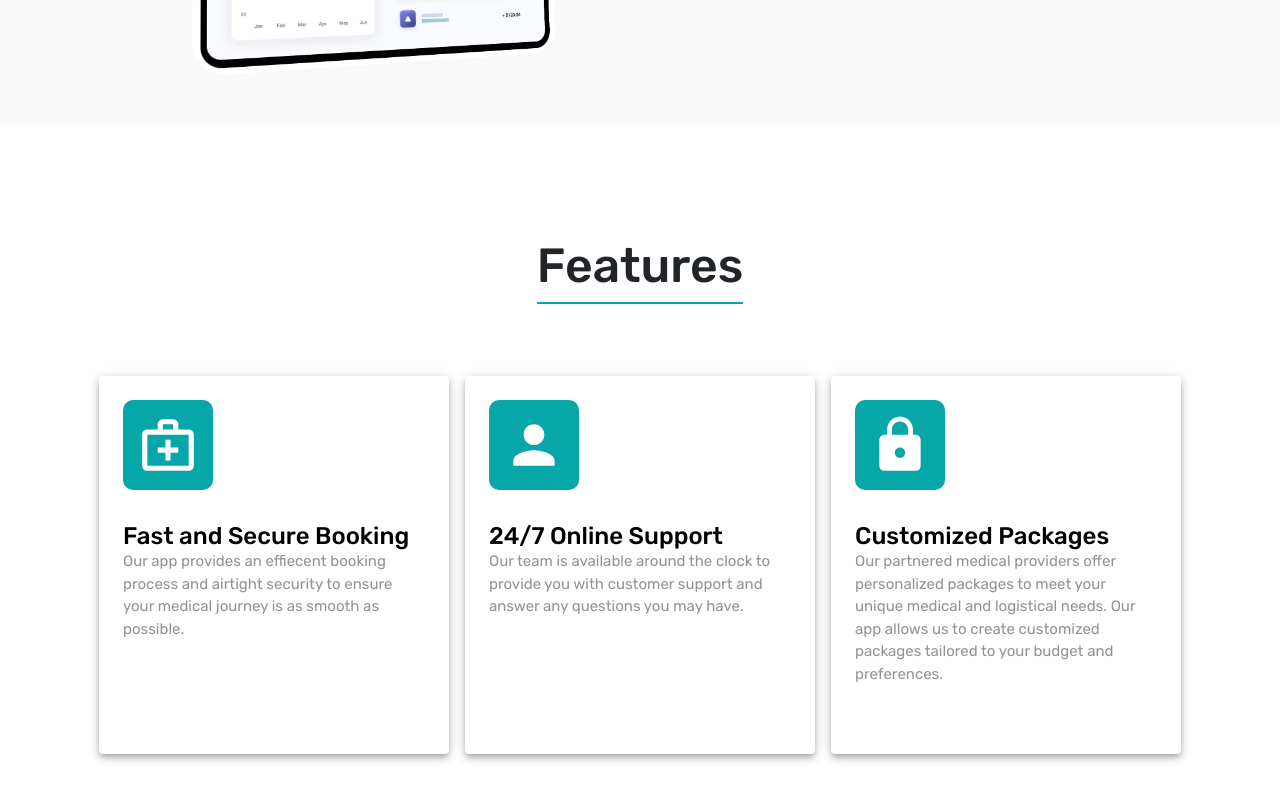
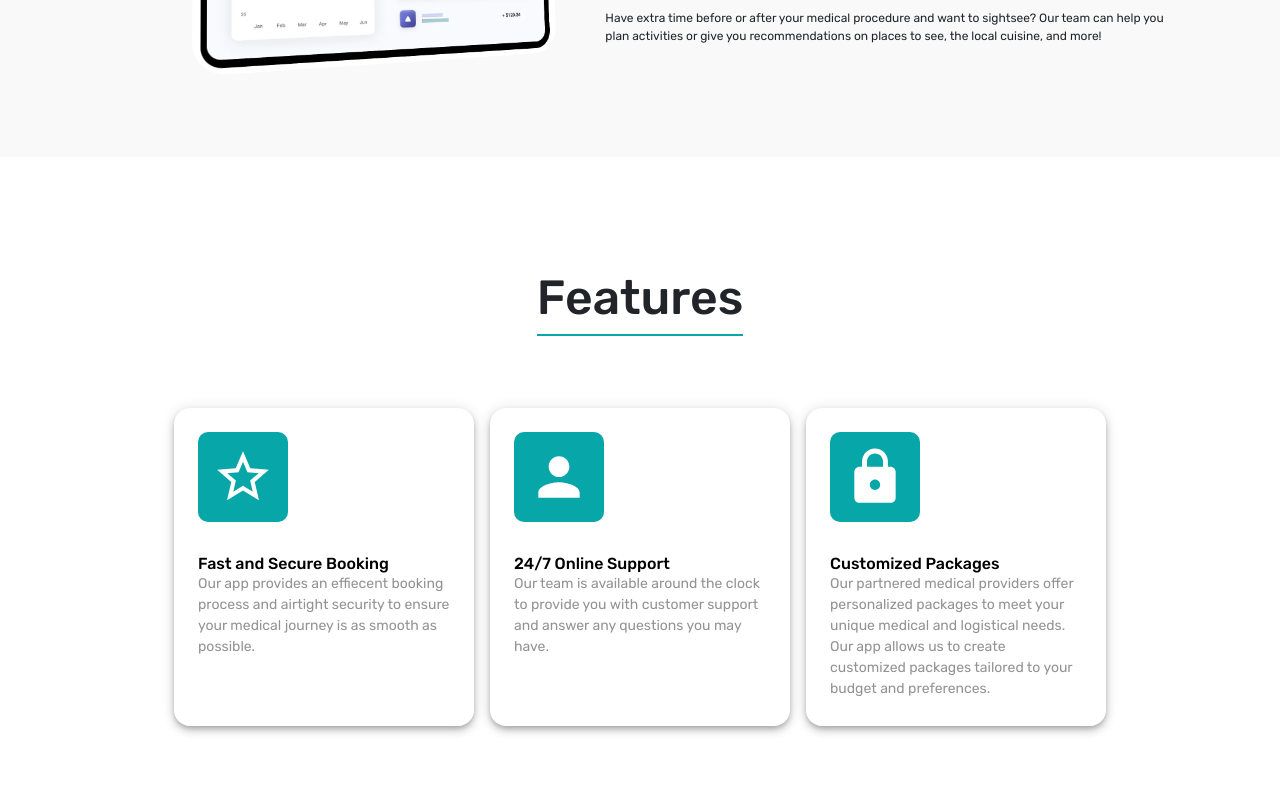
Before and after one commit to soniaFarhan/healthhop, a React (Create React App) app: page /Home in a window 1280 px wide. Shown: the part 5930-6730 px from the top of the page. Built offline with nearby package versions, Linux system fonts and the light colour scheme.

Commit message:
home set

```diff
--- a/src/App.css
+++ b/src/App.css
@@ -12,6 +12,9 @@ body{
 
 .fs_10px{
   font-size: 10px !important;
+}
+.fs_25px {
+  font-size: 25px!important;
 }
 .white_space{
   white-space: nowrap;
@@ -152,7 +155,6 @@ color: #FFFFFF;
 background-color: #07A6A9;
 color: #FFFFFF !important;
  border-radius: 10px;
-
  width: 100%;
  height: 100%;
 
@@ -166,9 +168,6 @@ color: #FFFFFF !important;
 .card-content {
   /* Styles for the card content when the card is hovered */
   pointer-events: none; /* Disable mouse events on the content */
-}
-.fs_14px{
-  font-size: 14px;
 }
 .white_space{
   white-space: nowrap;
--- a/src/components/Login.jsx
+++ b/src/components/Login.jsx
@@ -42,7 +42,7 @@ const Login = ({ role }) => {
 
   return (
     <Box className='d-flex justify-content-center align-items-center layout'>
-    <Box className=' col-md-4' elevation={6} component={Paper} sx={{ p: 4 }}>
+    <Box className=' col-md-3 rounded-4   ' elevation={6} component={Paper} sx={{ p: 4 }}>
       <Typography className='text-center' variant="h5"  fontWeight="bold" mb={2}>
         Login
       </Typography>
@@ -89,11 +89,11 @@ const Login = ({ role }) => {
             </Link>
           </Grid>
 
-          {/* <Typography  variant="h5"  fontWeight="bold" my={2}>
-        </Typography> */}
-          <Link className='text-center text_color' to={`/Home?method=${method}`}>
-        hjhjhj
+        <Box className='d-flex justify-content-center w-100'>
+          <Link className='text-center text_color my-3 fs_25px' to={`/Home?method=${method}`} style={{textDecoration:'none'}}>
+           Register
           </Link>
+        </Box>
 
         </Grid>
       </form>
--- a/src/pages/Home.jsx
+++ b/src/pages/Home.jsx
@@ -8,6 +8,7 @@ import Box from "@mui/material/Box";
 import Slider from "@mui/material/Slider";
 import { Avatar, Container, Grid, Paper, Rating, TextField } from "@mui/material";
 import { Lock, MedicalServicesOutlined, Person } from "@mui/icons-material";
+import StarBorderIcon from '@mui/icons-material/StarBorder';
 import { Link, useLocation } from "react-router-dom";
 import { FaQuoteLeft } from 'react-icons/fa';
 export const Home = () => {
@@ -79,7 +80,7 @@ export const Home = () => {
   const card = [
     {
       icon: (
-        <MedicalServicesOutlined
+        <StarBorderIcon
           style={{
             backgroundColor: "#07A6A9",
             width: "90px",
@@ -393,8 +394,8 @@ export const Home = () => {
       </section>
 
       <section className="">
-        <div className="d-flex justify-content-center my-5  py-5">
-          <h3 className="text-center heading"
+        <div className=" d-flex justify-content-center my-5  py-5">
+          <h3 className="text-center heading "
             style={{
               borderBottom: "2px solid #07A6A9",
               display: "inline-block",
@@ -421,7 +422,7 @@ export const Home = () => {
                   </h3>
                 </div>
                 <div className="" style={{ width: "70%" }}>
-                  <p style={{ color: "white",fontSize:"20px" }}>
+                  <p style={{ color: "#FFFFFF",fontSize:"20px", opacity:'1' }}>
                     HealthHop is a centralized, all-in-one medical tourism
                     application that allows you to book your medical procedures,
                     transportation, and accommodation logistics in another city,
@@ -741,7 +742,7 @@ export const Home = () => {
               <div className=" d-md-flex flex-row-reverse p-xl-5 mx-xl-5">
 
 
-                <div className="col-md-7 p-0">
+                <div className="col-md-7 my-5 ">
                   <div
                     className=" d-flex justify-content-center"
                     style={{
@@ -763,7 +764,7 @@ export const Home = () => {
                   </p>
                 </div>
 
-                <div className="col-md-5 pe-md-5">
+                <div className="col-md-5 pe-md-5 ">
                   <div className="mx-auto d-flex justify-content-center  m-md-0 p-md-0 m-sm-5 p-sm-5">
                     <img
                       className="mx-auto"
@@ -773,6 +774,7 @@ export const Home = () => {
                     />
                   </div>
                 </div>
+
               </div>
             </div>
           </div>
@@ -797,38 +799,36 @@ export const Home = () => {
             <Grid
               className=" "
               container
-
               alignItems={"center"}
               justifyContent={"center"}
-
             >
               {card.map((e, index) => (
                 <Grid
                   component={Paper}  elevation={5}
-                  className=" my-5 p-0 d-flex mx-2 justify-content-center "
+                  className=" rounded-4 my-5 p-0 d-flex mx-2 justify-content-center "
                   item
                   key={index}
                 >
                   <div
-                    className=" my-4"
+                    className=" my-4 "
                     style={{
                       borderRadius: "10px",
                       color: "#939393",
-                      maxWidth: "350px",
-                      height: "330px",
+                      maxWidth: "300px",
+                      height: "270px",
                     }}
                   >
                     <div className="    ">
                       <div className=" px-4 mb-3 ">{e.icon}</div>
-                      <h4
+                      <h6
                         className="mb-0  px-4 pt-3 "
                         style={{ color: "black" }}
                       >
                        {e.name}
-                      </h4>
+                      </h6>
                       <p
                         className="mb-0  card-content px-4 pb-5  "
-                        style={{ fontSize: "15px" }}
+                        style={{ fontSize: "14px" }}
                       >
                         {e.title}
                       </p>
```
